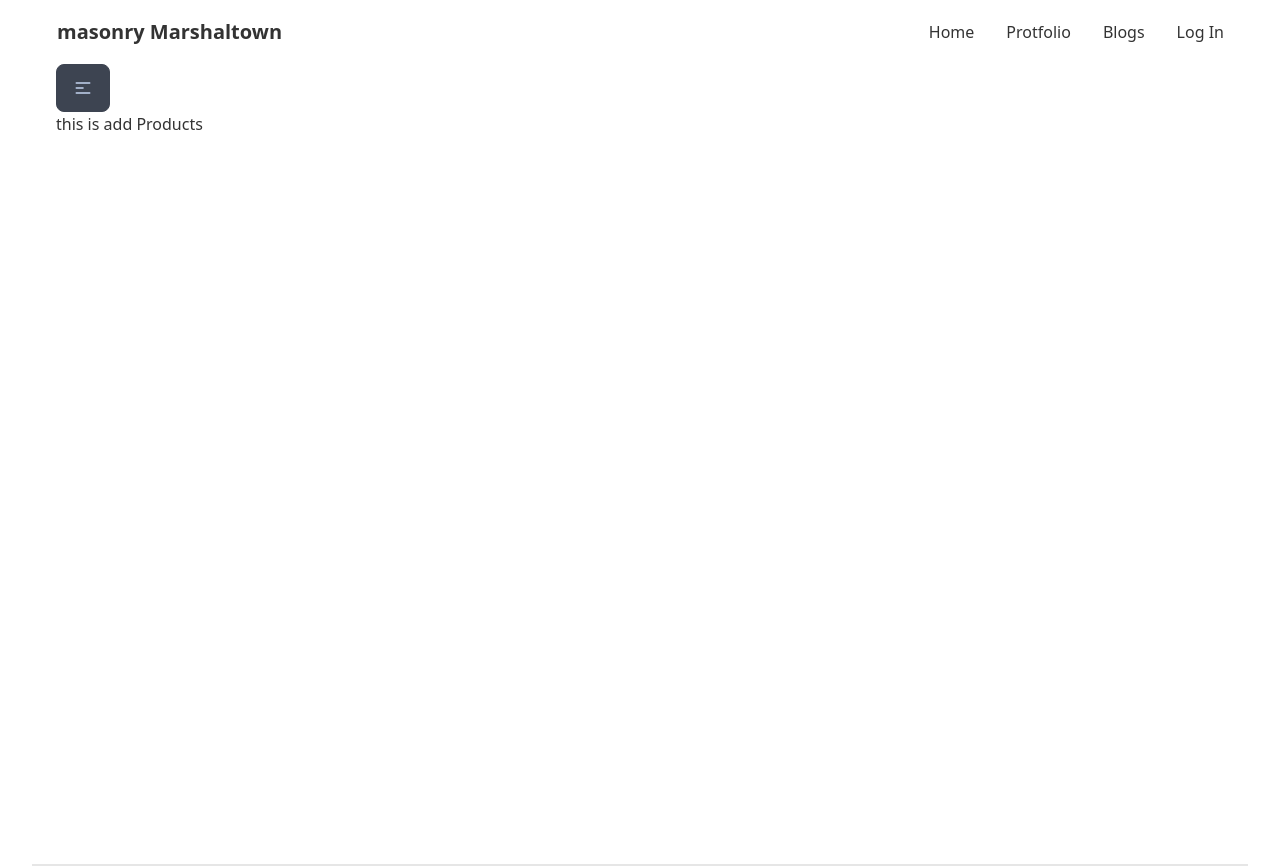
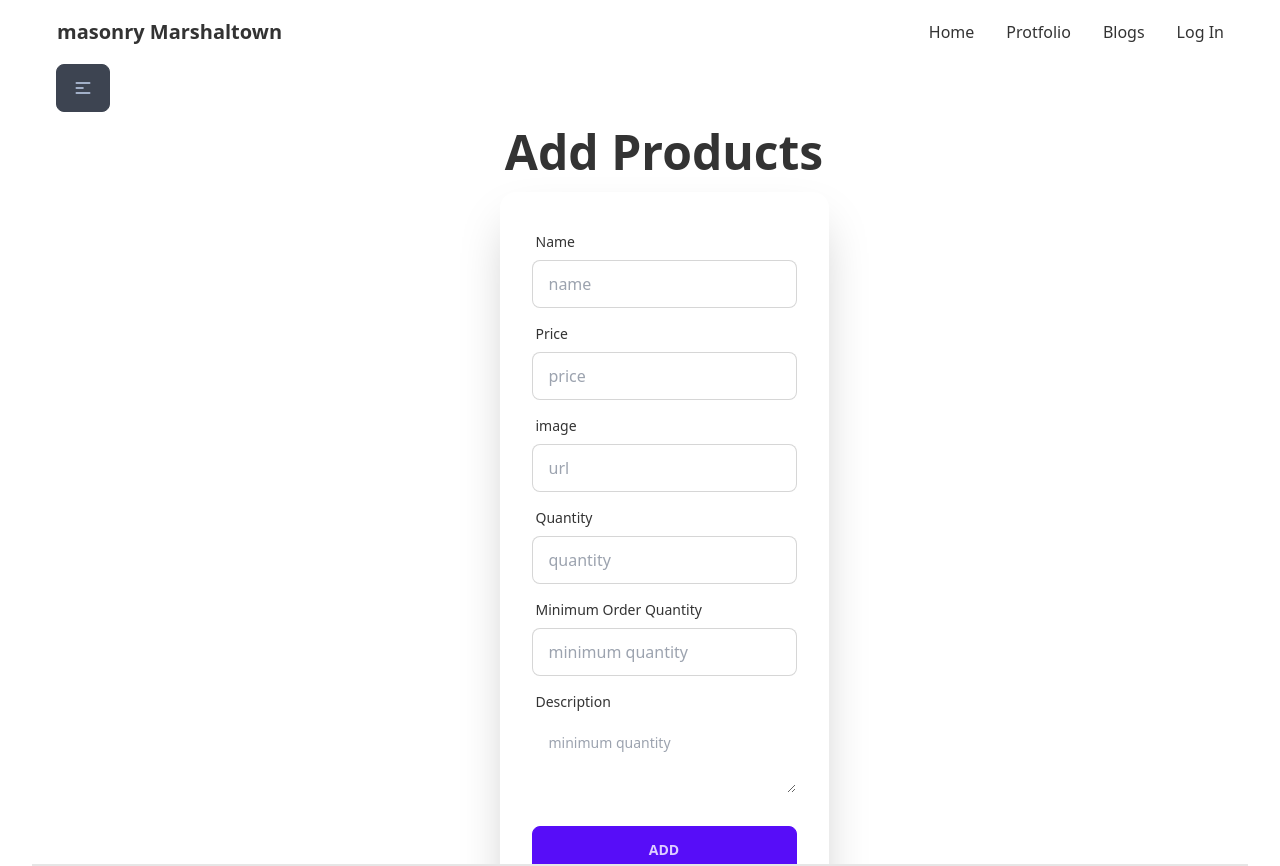
Before and after one commit to khalidumar29/masonary-manufactuerer-clinet, a React (Create React App) app: page /dashboard/AddAProduct in a window 1280 px wide. Shown: the top 866 px of the page. Built offline with nearby package versions, Linux system fonts and the light colour scheme; no server answers.

Commit message:
done add product

```diff
--- a/src/Pages/Dashboard/AddAProduct/AddAProduct.js
+++ b/src/Pages/Dashboard/AddAProduct/AddAProduct.js
@@ -1,7 +1,123 @@
 import React from "react";
+import toast from "react-hot-toast";
 
 const AddAProduct = () => {
-  return <div>this is add Products</div>;
+  const handleSubmit = (e) => {
+    e.preventDefault();
+    const name = e.target.name.value;
+    const price = e.target.price.value;
+    const img = e.target.img.value;
+    const quantity = e.target.quantity.value;
+    const minQuantity = e.target.minQuantity.value;
+    const des = e.target.des.value;
+    const product = { name, price, img, quantity, minQuantity, des };
+    console.log(product);
+    fetch("http://localhost:5000/products", {
+      method: "POST",
+      headers: {
+        "content-type": "application/json",
+      },
+      body: JSON.stringify(product),
+    })
+      .then((res) => res.json())
+      .then((data) => {
+        if (data.insertedId) {
+          toast.success("product add done");
+          e.target.reset();
+        } else {
+          toast.error("faild to add product");
+        }
+      });
+  };
+  return (
+    <div class='hero '>
+      <div class='hero-content flex-col '>
+        <div class='text-center lg:text-left'>
+          <h1 class='text-5xl font-bold'>Add Products</h1>
+        </div>
+        <div class='card flex-shrink-0 w-full max-w-sm shadow-2xl bg-base-100'>
+          <form onSubmit={handleSubmit} class='card-body'>
+            <div class='form-control'>
+              <label class='label'>
+                <span class='label-text'>Name</span>
+              </label>
+              <input
+                type='text'
+                name='name'
+                placeholder='name'
+                class='input input-bordered'
+                required
+              />
+            </div>
+            <div class='form-control'>
+              <label class='label'>
+                <span class='label-text'>Price</span>
+              </label>
+              <input
+                type='text'
+                name='price'
+                placeholder='price'
+                class='input input-bordered'
+                required
+              />
+            </div>
+            <div class='form-control'>
+              <label class='label'>
+                <span class='label-text'>image</span>
+              </label>
+              <input
+                type='text'
+                name='img'
+                placeholder='url'
+                class='input input-bordered'
+              />
+            </div>
+            <div class='form-control'>
+              <label class='label'>
+                <span class='label-text'>Quantity</span>
+              </label>
+              <input
+                type='text'
+                name='quantity'
+                placeholder='quantity'
+                class='input input-bordered'
+                required
+              />
+            </div>
+            <div class='form-control'>
+              <label class='label'>
+                <span class='label-text'>Minimum Order Quantity</span>
+              </label>
+              <input
+                type='text'
+                name='minQuantity'
+                placeholder='minimum quantity'
+                class='input input-bordered'
+                required
+              />
+            </div>
+            <div class='form-control'>
+              <label class='label'>
+                <span class='label-text'>Description</span>
+              </label>
+              <textarea
+                type='text'
+                name='des'
+                placeholder='minimum quantity'
+                class='textarea textarea-border
+                requireded'
+              />
+            </div>
+            <div class='form-control mt-6'>
+              <button type='submit' class='btn btn-primary'>
+                Add
+              </button>
+            </div>
+          </form>
+        </div>
+      </div>
+    </div>
+  );
 };
 
 export default AddAProduct;
--- a/src/Pages/Dashboard/Dashboard.js
+++ b/src/Pages/Dashboard/Dashboard.js
@@ -42,7 +42,7 @@ const Dashboard = () => {
             <Link to='manageproducts'>Manage Products</Link>{" "}
           </li>
           <li>
-            <Link to='addaproduct'>Manage Products</Link>{" "}
+            <Link to='addaproduct'>Add Products</Link>{" "}
           </li>
         </ul>
       </div>
```
